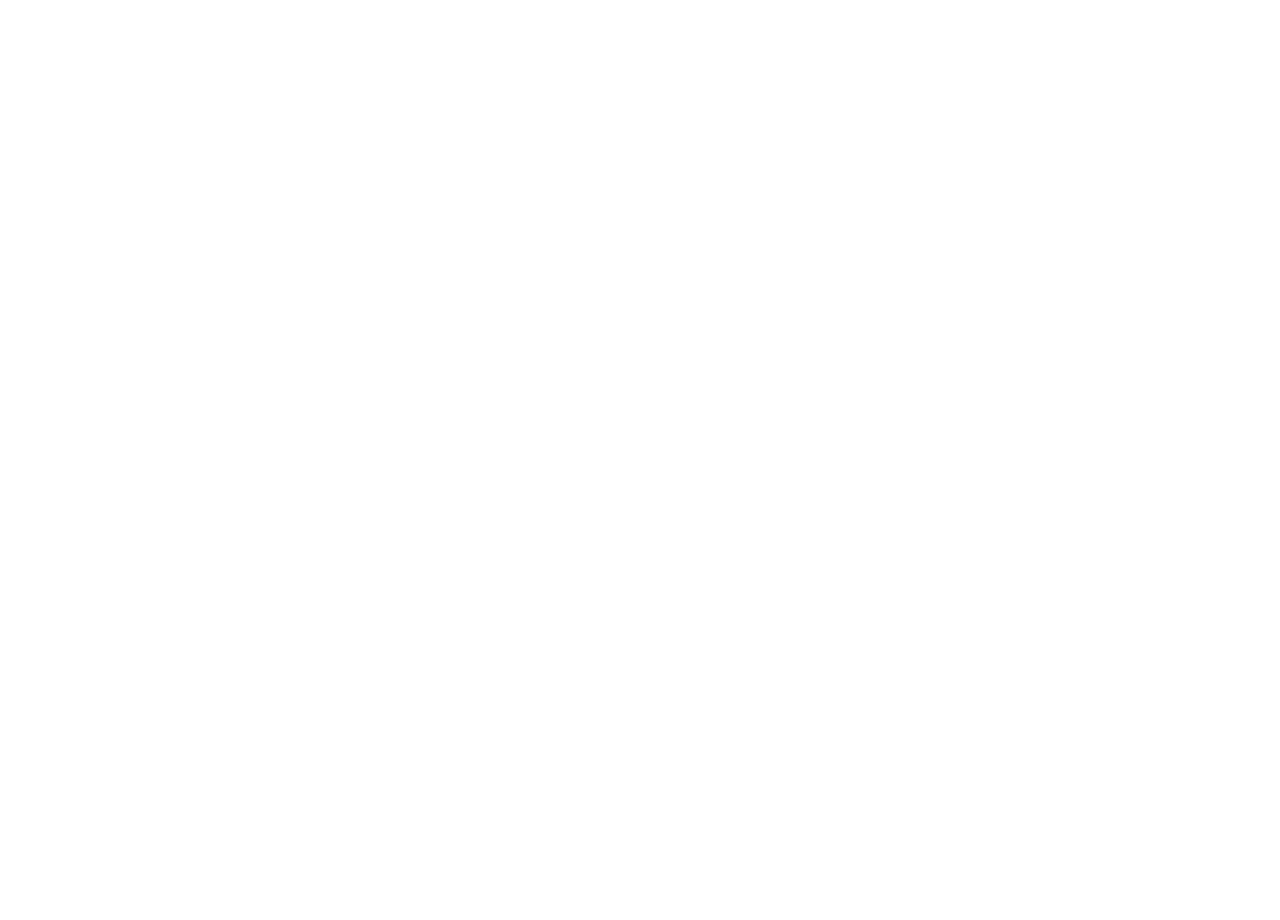
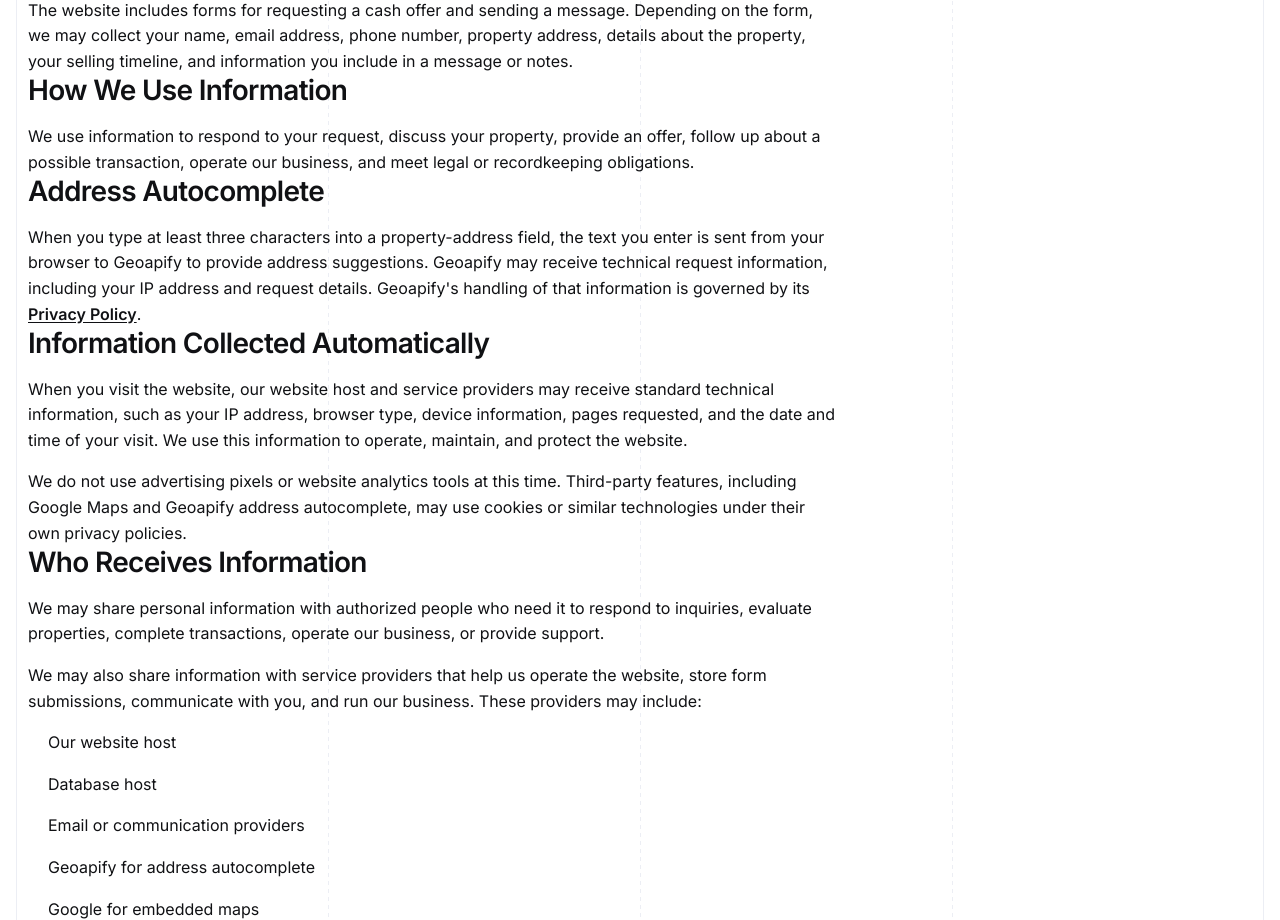
Before and after one commit to YHICAdmin/your-house-in-cash, a Next.js app: page /privacy-policy in a window 1280 px wide. Before the commit this address had no page. Shown: the part 380-1300 px from the top of the page. Before the commit the page ends 800 px from the top, so only its background shows below. Built offline with nearby package versions, Linux system fonts and the light colour scheme.

Commit message:
Add privacy policy and speed insights

```diff
--- a/package.json
+++ b/package.json
@@ -10,6 +10,7 @@
   },
   "dependencies": {
     "@neondatabase/serverless": "^1.2.0",
+    "@vercel/speed-insights": "^2.0.0",
     "libphonenumber-js": "^1.13.13",
     "lucide-react": "^1.34.0",
     "next": "16.3.2",
--- /dev/null
+++ b/src/app/(site)/privacy-policy/page.module.css
@@ -0,0 +1,55 @@
+.policy {
+  background: var(--color-background);
+}
+
+.column {
+  min-width: 0;
+  grid-column: 1 / -1;
+}
+
+.pageHeading h1,
+.pageHeading p,
+.content h2,
+.content p {
+  margin: 0;
+}
+
+.pageHeading p {
+  margin-top: var(--spacing-s);
+  color: var(--color-text-secondary);
+}
+
+.content {
+  display: flex;
+  flex-direction: column;
+  gap: var(--spacing-l);
+  margin-top: var(--spacing-xl);
+}
+
+.content section {
+  display: flex;
+  flex-direction: column;
+  gap: var(--spacing-s);
+}
+
+.content ul {
+  display: flex;
+  flex-direction: column;
+  gap: var(--spacing-s);
+  margin: 0;
+  padding-left: 1.25rem;
+}
+
+.content :global(a) {
+  display: inline;
+  font: inherit;
+  font-weight: 600;
+  text-decoration: underline;
+  text-underline-offset: 0.15em;
+}
+
+@media (min-width: 1200px) {
+  .column {
+    grid-column: 1 / span 8;
+  }
+}
--- /dev/null
+++ b/src/app/(site)/privacy-policy/page.tsx
@@ -0,0 +1,100 @@
+import type { Metadata } from "next";
+import { SiteFooter } from "@/components/layout/site-footer";
+import { TextLink } from "@/components/ui/text-link";
+import styles from "./page.module.css";
+
+export const metadata: Metadata = {
+  title: "Privacy Policy | Your House in Cash",
+  description: "Learn how Your House in Cash handles personal information collected through this website.",
+};
+
+export default function PrivacyPolicyPage() {
+  return (
+    <>
+      <main>
+        <section className={`${styles.policy} section-spacing system-lines-bg`} aria-labelledby="privacy-policy-heading">
+          <div className={`${styles.layout} content-grid`}>
+            <div className={styles.column}>
+              <header className={styles.pageHeading}>
+                <h1 id="privacy-policy-heading" className="text-display">Privacy Policy</h1>
+                <p className="text-body-small">Effective date: October 12, 2026</p>
+              </header>
+
+              <div className={styles.content}>
+                <section>
+                  <p>Your House in Cash is operated by TOP HOUSES LLC. This Privacy Policy explains how we handle information when you use this website.</p>
+                </section>
+
+                <section>
+                  <h2 className="text-heading-3">Information You Provide</h2>
+                  <p>The website includes forms for requesting a cash offer and sending a message. Depending on the form, we may collect your name, email address, phone number, property address, details about the property, your selling timeline, and information you include in a message or notes.</p>
+                </section>
+
+                <section>
+                  <h2 className="text-heading-3">How We Use Information</h2>
+                  <p>We use information to respond to your request, discuss your property, provide an offer, follow up about a possible transaction, operate our business, and meet legal or recordkeeping obligations.</p>
+                </section>
+
+                <section>
+                  <h2 className="text-heading-3">Address Autocomplete</h2>
+                  <p>When you type at least three characters into a property-address field, the text you enter is sent from your browser to Geoapify to provide address suggestions. Geoapify may receive technical request information, including your IP address and request details. Geoapify&apos;s handling of that information is governed by its <TextLink href="https://www.geoapify.com/privacy-policy/">Privacy Policy</TextLink>.</p>
+                </section>
+
+                <section>
+                  <h2 className="text-heading-3">Information Collected Automatically</h2>
+                  <p>When you visit the website, our website host and service providers may receive standard technical information, such as your IP address, browser type, device information, pages requested, and the date and time of your visit. We use this information to operate, maintain, and protect the website.</p>
+                  <p>We do not use advertising pixels or website analytics tools at this time. Third-party features, including Google Maps and Geoapify address autocomplete, may use cookies or similar technologies under their own privacy policies.</p>
+                </section>
+
+                <section>
+                  <h2 className="text-heading-3">Who Receives Information</h2>
+                  <p>We may share personal information with authorized people who need it to respond to inquiries, evaluate properties, complete transactions, operate our business, or provide support.</p>
+                  <p>We may also share information with service providers that help us operate the website, store form submissions, communicate with you, and run our business. These providers may include:</p>
+                  <ul>
+                    <li>Our website host</li>
+                    <li>Database host</li>
+                    <li>Email or communication providers</li>
+                    <li>Geoapify for address autocomplete</li>
+                    <li>Google for embedded maps</li>
+                  </ul>
+                  <p>We may disclose information when required by law, to protect our rights or safety, or as part of a business sale, merger, or similar transaction.</p>
+                </section>
+
+                <section>
+                  <h2 className="text-heading-3">Google Maps</h2>
+                  <p>Some pages include an embedded Google Map. Loading or using that map connects your browser to Google. Google may collect information under its own <TextLink href="https://policies.google.com/privacy">Privacy Policy</TextLink>. We do not control Google&apos;s practices.</p>
+                </section>
+
+                <section>
+                  <h2 className="text-heading-3">Retention</h2>
+                  <p>We keep lead and inquiry information for three years after our last meaningful interaction with you. If your inquiry leads to a transaction, contract, or closing, we may keep relevant records longer when needed for legal, tax, accounting, dispute-resolution, or regulatory purposes.</p>
+                </section>
+
+                <section>
+                  <h2 className="text-heading-3">Marketing Communications</h2>
+                  <p>We may use your contact information to respond to your request, discuss your property, provide an offer, and follow up about a possible transaction. If we send promotional email, you can opt out by using the unsubscribe instructions in the message or contacting us. Submitting a form does not itself give permission for automated marketing calls or texts.</p>
+                </section>
+
+                <section>
+                  <h2 className="text-heading-3">Privacy Requests</h2>
+                  <p>You may contact us at <TextLink href="mailto:info@yourhousesincash.com">info@yourhousesincash.com</TextLink> to ask about the personal information we hold about you or to request access, correction, or deletion. We may ask for information needed to verify your request. We may keep information that we need for legal, recordkeeping, or business purposes.</p>
+                </section>
+
+                <section>
+                  <h2 className="text-heading-3">Changes to This Policy</h2>
+                  <p>We may update this Privacy Policy from time to time. We will post the updated version on this page and change the effective date.</p>
+                </section>
+
+                <section>
+                  <h2 className="text-heading-3">Contact</h2>
+                  <p>For privacy questions, contact <TextLink href="mailto:info@yourhousesincash.com">info@yourhousesincash.com</TextLink> or call <TextLink href="tel:2161111111">216-111-1111</TextLink>.</p>
+                </section>
+              </div>
+            </div>
+          </div>
+        </section>
+      </main>
+      <SiteFooter />
+    </>
+  );
+}
--- a/src/app/layout.tsx
+++ b/src/app/layout.tsx
@@ -1,5 +1,6 @@
 import type { Metadata } from "next";
 import { Inter } from "next/font/google";
+import { SpeedInsights } from "@vercel/speed-insights/next";
 import "./globals.css";
 
 const inter = Inter({
@@ -22,6 +23,7 @@ export default function RootLayout({
     <html lang="en" className={inter.variable}>
       <body>
         {children}
+        <SpeedInsights />
       </body>
     </html>
   );
```
Also changed, not shown: 1 other file (tests, documents, lock files or other folders).
